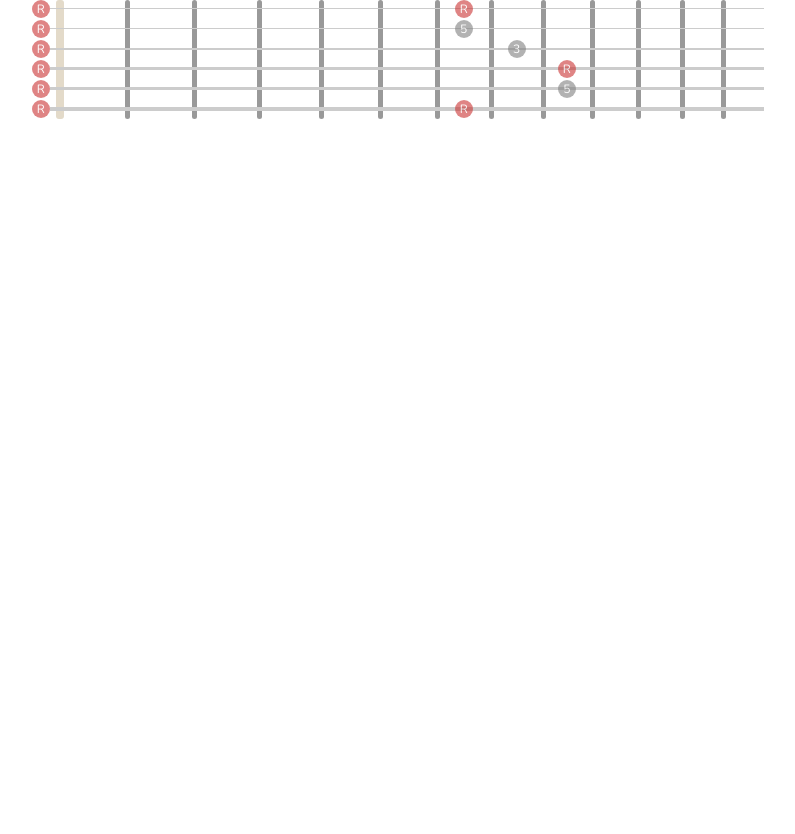
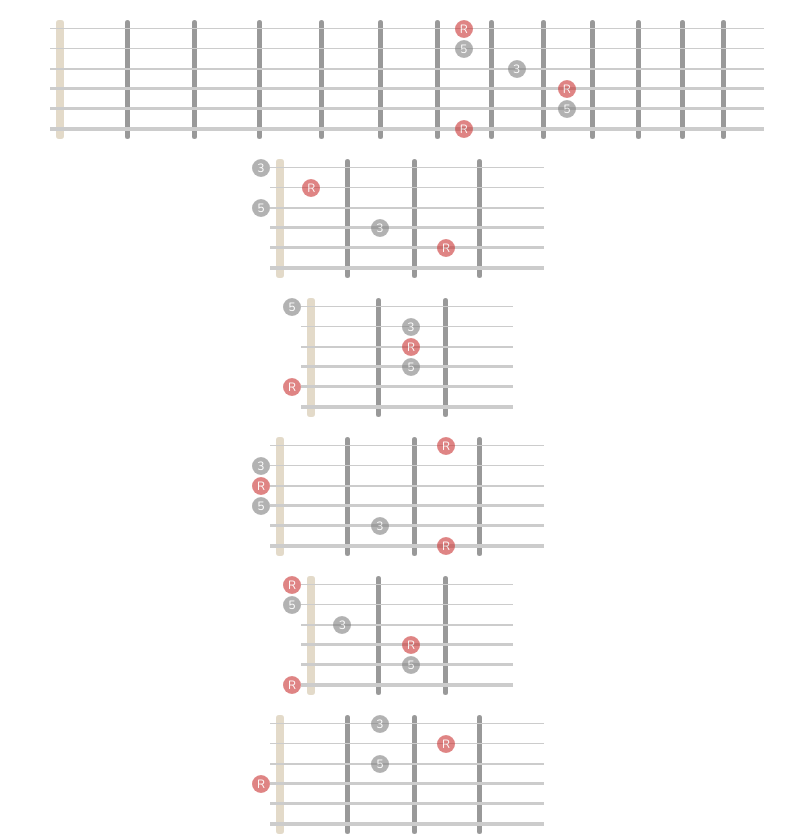
Before and after one commit to bali182/music-stuff, a React app: page / in a window 1280 px wide. Shown: the whole page, without its empty margins (233-1028 px from the left). Before the commit the page ends 800 px from the top, so only its background shows below. Built offline with nearby package versions, Linux system fonts and the light colour scheme.

Commit message:
Rendering CAGED chords

```diff
--- /dev/null
+++ b/src/Chords/CagedChord.tsx
@@ -0,0 +1,36 @@
+import React, { PureComponent } from 'react'
+import values from 'lodash/values'
+import { Fretboard } from '../Fretboard/Fretboard'
+import { ChordShape, ChordTone } from '../model/ChordShape'
+import { Note } from '../model/Note'
+import { moveChordRoot } from '../model/moveChordRoot'
+import { min, max } from '../utils'
+import { GuitarStrings } from '../model/GuitarString'
+import { FrettedNote, DefaultColors } from '../Fretboard/FrettedNote'
+
+export type CagedChordProps = {
+  shape: ChordShape
+  root: Note
+}
+
+export class CagedChord extends PureComponent<CagedChordProps> {
+  render() {
+    const { root, shape } = this.props
+    const chord = moveChordRoot(shape, root)
+    const firstVisibleFret = max(chord.notes.map((note) => note.fret).reduce(min) - 1, 0)
+    const lastVisibleFret = min(chord.notes.map((note) => note.fret).reduce(max) + 1, 22)
+    return (
+      <Fretboard firstVisibleFret={firstVisibleFret} lastVisibleFret={lastVisibleFret} strings={GuitarStrings}>
+        {chord.notes.map((note) => (
+          <FrettedNote
+            key={`${note.string}-${note.fret}`}
+            color={note.tone === ChordTone.Root ? DefaultColors.red : DefaultColors.gray}
+            fret={note.fret}
+            label={note.tone}
+            string={note.string}
+          />
+        ))}
+      </Fretboard>
+    )
+  }
+}
--- a/src/Fretboard/Fretboard.tsx
+++ b/src/Fretboard/Fretboard.tsx
@@ -3,6 +3,9 @@ import isNil from 'lodash/isNil'
 import { css } from 'emotion'
 import { FretboardContext, FretboardContexType } from './FretboardContext'
 import { getFretboardWidth } from './utils'
+import { InstrumentStrings } from './InstrumentStrings'
+import { Frets } from './Frets'
+import { FrettedNotes } from './FrettedNotes'
 
 const fretboardStyle = (width: number) =>
   css({
@@ -10,7 +13,7 @@ const fretboardStyle = (width: number) =>
     background: 'white',
     position: 'relative',
     width: `${width}px`,
-    margin: 'auto',
+    margin: '20px auto 20px auto'
   })
 
 export type FretboardProps = Partial<FretboardContexType> & {
@@ -43,7 +46,11 @@ export class Fretboard extends PureComponent<FretboardProps> {
     }
     return (
       <div className={fretboardStyle(getFretboardWidth(context))}>
-        <FretboardContext.Provider value={context}>{children}</FretboardContext.Provider>
+        <FretboardContext.Provider value={context}>
+          <Frets />
+          <InstrumentStrings />
+          <FrettedNotes>{children}</FrettedNotes>
+        </FretboardContext.Provider>
       </div>
     )
   }
--- a/src/Fretboard/FrettedNote.tsx
+++ b/src/Fretboard/FrettedNote.tsx
@@ -7,6 +7,7 @@ import { BassString } from '../model/BassString'
 
 export const DefaultColors = {
   red: '#ca3433',
+  gray: '#808080',
 }
 
 export type FrettedNoteProps = {
--- a/src/Fretboard/utils.ts
+++ b/src/Fretboard/utils.ts
@@ -2,6 +2,7 @@ import { FretboardContexType } from './FretboardContext'
 import range from 'lodash/range'
 import { GuitarString } from '../model/GuitarString'
 import { BassString } from '../model/BassString'
+import { sum } from '../utils'
 
 function linearInterpolation(start: number, end: number, fret: number): number {
   return (1 - fret) * start + fret * end
@@ -33,7 +34,7 @@ export const getFretWidth = (context: FretboardContexType) => (fret: number) =>
 export const getPartialFretboardWidth = (context: FretboardContexType) => (firstFret: number, lastFret: number) => {
   return range(firstFret, lastFret)
     .map(getFretWidth(context))
-    .reduce((fullFretWidth, width) => fullFretWidth + width, 0)
+    .reduce(sum, 0)
 }
 
 export const getFretboardWidth = (context: FretboardContexType): number => {
--- a/src/index.tsx
+++ b/src/index.tsx
@@ -1,30 +1,27 @@
 import React from 'react'
 import { render } from 'react-dom'
 import { Fretboard } from './Fretboard/Fretboard'
-import { Frets } from './Fretboard/Frets'
-import { InstrumentStrings } from './Fretboard/InstrumentStrings'
-import { FrettedNotes } from './Fretboard/FrettedNotes'
 import { FrettedNote } from './Fretboard/FrettedNote'
 import { GuitarStrings, GuitarString } from './model/GuitarString'
+import { CagedChord } from './Chords/CagedChord'
+import { OpenCShape, OpenAShape, OpenGShape, OpenEShape, OpenDShape } from './model/cagedChords'
+import { Note } from './model/Note'
 
 render(
-  <Fretboard firstVisibleFret={0} lastVisibleFret={13} strings={GuitarStrings} stringSpacing={20} dots={false}>
-    <Frets />
-    <InstrumentStrings />
-    <FrettedNotes>
+  <div>
+    <Fretboard firstVisibleFret={0} lastVisibleFret={13} strings={GuitarStrings} stringSpacing={20} dots={false}>
       <FrettedNote label="R" string={GuitarString.E1} fret={7}></FrettedNote>
       <FrettedNote label="5" color="gray" string={GuitarString.B} fret={7}></FrettedNote>
       <FrettedNote label="3" color="gray" string={GuitarString.G} fret={8}></FrettedNote>
       <FrettedNote label="R" string={GuitarString.D} fret={9}></FrettedNote>
       <FrettedNote label="5" color="gray" string={GuitarString.A} fret={9}></FrettedNote>
       <FrettedNote label="R" string={GuitarString.E6} fret={7}></FrettedNote>
-      <FrettedNote label="R" string={GuitarString.E6} fret={0}></FrettedNote>
-      <FrettedNote label="R" string={GuitarString.A} fret={0}></FrettedNote>
-      <FrettedNote label="R" string={GuitarString.D} fret={0}></FrettedNote>
-      <FrettedNote label="R" string={GuitarString.G} fret={0}></FrettedNote>
-      <FrettedNote label="R" string={GuitarString.B} fret={0}></FrettedNote>
-      <FrettedNote label="R" string={GuitarString.E1} fret={0}></FrettedNote>
-    </FrettedNotes>
-  </Fretboard>,
+    </Fretboard>
+    <CagedChord shape={OpenCShape} root={Note.C} />
+    <CagedChord shape={OpenAShape} root={Note.A} />
+    <CagedChord shape={OpenGShape} root={Note.G} />
+    <CagedChord shape={OpenEShape} root={Note.E} />
+    <CagedChord shape={OpenDShape} root={Note.D} />
+  </div>,
   document.getElementById('root')
 )
--- /dev/null
+++ b/src/model/ChordShape.ts
@@ -0,0 +1,27 @@
+import { GuitarString } from './GuitarString'
+import { Note } from './Note'
+import { BassString } from './BassString'
+
+export enum ChordTone {
+  Root = 'R',
+  Third = '3',
+  Fifth = '5',
+  Seventh = '7',
+  Ninth = '9',
+}
+
+export type ChordNote = {
+  fret: number
+  tone: ChordTone
+  note: Note
+  string: GuitarString | BassString
+}
+
+export type ChordShape = {
+  root: Note
+  notes: ChordNote[]
+}
+
+export function chordNote(fret: number, note: Note, tone: ChordTone, string: GuitarString | BassString): ChordNote {
+  return { fret, note, tone, string }
+}
--- /dev/null
+++ b/src/model/cagedChords.ts
@@ -0,0 +1,59 @@
+import { ChordShape, ChordTone, chordNote } from './ChordShape'
+import { GuitarString } from './GuitarString'
+import { Note } from './Note'
+
+export const OpenCShape: ChordShape = {
+  root: Note.C,
+  notes: [
+    chordNote(3, Note.C, ChordTone.Root, GuitarString.A),
+    chordNote(2, Note.E, ChordTone.Third, GuitarString.D),
+    chordNote(0, Note.G, ChordTone.Fifth, GuitarString.G),
+    chordNote(1, Note.C, ChordTone.Root, GuitarString.B),
+    chordNote(0, Note.E, ChordTone.Third, GuitarString.E1),
+  ],
+}
+
+export const OpenAShape: ChordShape = {
+  root: Note.A,
+  notes: [
+    chordNote(0, Note.A, ChordTone.Root, GuitarString.A),
+    chordNote(2, Note.E, ChordTone.Fifth, GuitarString.D),
+    chordNote(2, Note.A, ChordTone.Root, GuitarString.G),
+    chordNote(2, Note.CSharp, ChordTone.Third, GuitarString.B),
+    chordNote(0, Note.E, ChordTone.Fifth, GuitarString.E1),
+  ],
+}
+
+export const OpenGShape: ChordShape = {
+  root: Note.G,
+  notes: [
+    chordNote(3, Note.G, ChordTone.Root, GuitarString.E6),
+    chordNote(2, Note.B, ChordTone.Third, GuitarString.A),
+    chordNote(0, Note.D, ChordTone.Fifth, GuitarString.D),
+    chordNote(0, Note.G, ChordTone.Root, GuitarString.G),
+    chordNote(0, Note.B, ChordTone.Third, GuitarString.B),
+    chordNote(3, Note.G, ChordTone.Root, GuitarString.E1),
+  ],
+}
+
+export const OpenEShape: ChordShape = {
+  root: Note.E,
+  notes: [
+    chordNote(0, Note.E, ChordTone.Root, GuitarString.E6),
+    chordNote(2, Note.B, ChordTone.Fifth, GuitarString.A),
+    chordNote(2, Note.E, ChordTone.Root, GuitarString.D),
+    chordNote(1, Note.GSharp, ChordTone.Third, GuitarString.G),
+    chordNote(0, Note.B, ChordTone.Fifth, GuitarString.B),
+    chordNote(0, Note.E, ChordTone.Root, GuitarString.E1),
+  ],
+}
+
+export const OpenDShape: ChordShape = {
+  root: Note.D,
+  notes: [
+    chordNote(0, Note.D, ChordTone.Root, GuitarString.D),
+    chordNote(2, Note.A, ChordTone.Fifth, GuitarString.G),
+    chordNote(3, Note.D, ChordTone.Root, GuitarString.B),
+    chordNote(2, Note.FSharp, ChordTone.Third, GuitarString.E1),
+  ],
+}
--- /dev/null
+++ b/src/model/moveChordRoot.ts
@@ -0,0 +1,7 @@
+import { ChordShape } from './ChordShape'
+import { Note } from './Note'
+
+// TODO
+export function moveChordRoot(chord: ChordShape, root: Note): ChordShape {
+  return chord
+}
--- /dev/null
+++ b/src/utils.ts
@@ -0,0 +1,11 @@
+export function sum(a: number, b: number): number {
+  return a + b
+}
+
+export function min(a: number, b: number): number {
+  return a < b ? a : b
+}
+
+export function max(a: number, b: number): number {
+  return a > b ? a : b
+}
```
Also changed, not shown: src/Note/Note.tsx (deleted, +0 -55 lines), src/RandomNote/RandomNote.tsx (deleted, +0 -41 lines), 2 other files (tests, documents, lock files or other folders).
